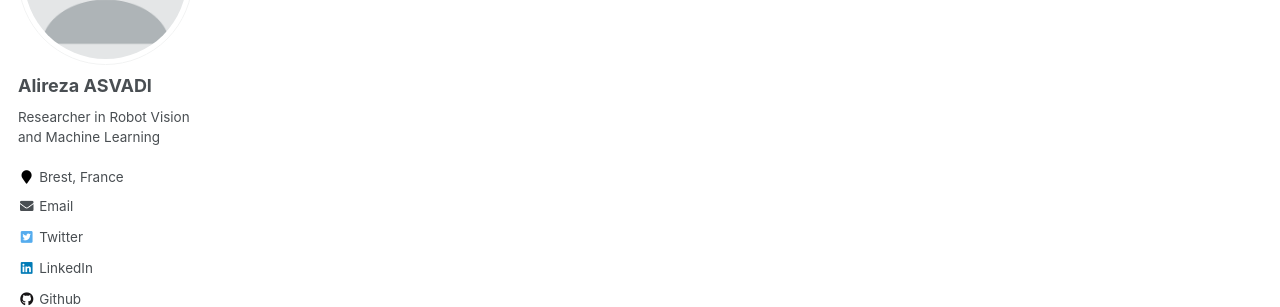
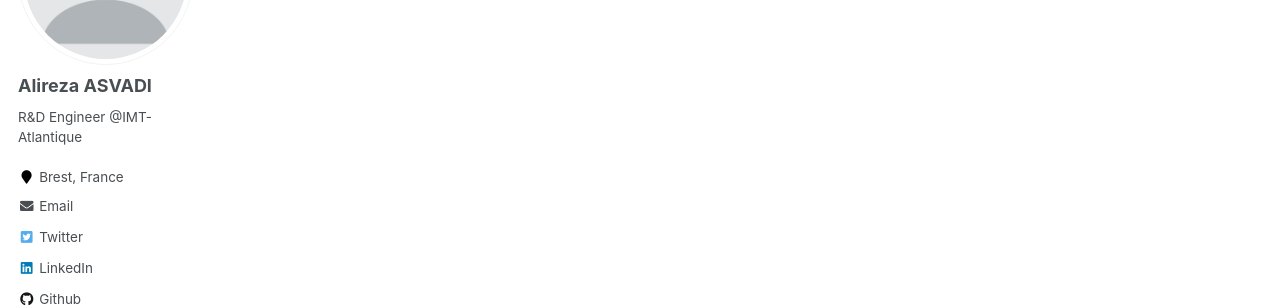
Before and after one commit to alirezaasvadi/alirezaasvadi.github.io, a Jekyll site: the page built from _pages/about.md, in a window 1280 px wide. Shown: the part 228-535 px from the top of the page. Built offline with Jekyll 4.4.1, drawn with Linux system fonts in a browser that asks for light colours.

Commit message:
Update _config.yml

```diff
--- a/_config.yml
+++ b/_config.yml
@@ -82,7 +82,7 @@ analytics:
 author:
   name             : "Alireza ASVADI"
   avatar           : "profile.png"
-  bio              : "Researcher in Robot Vision and Machine Learning"
+  bio              : "R&D Engineer @IMT-Atlantique"
   location         : "Brest, France"
   employer         :
   pubmed           :  #"https://www.ncbi.nlm.nih.gov/pubmed/?term=john+snow"
```
